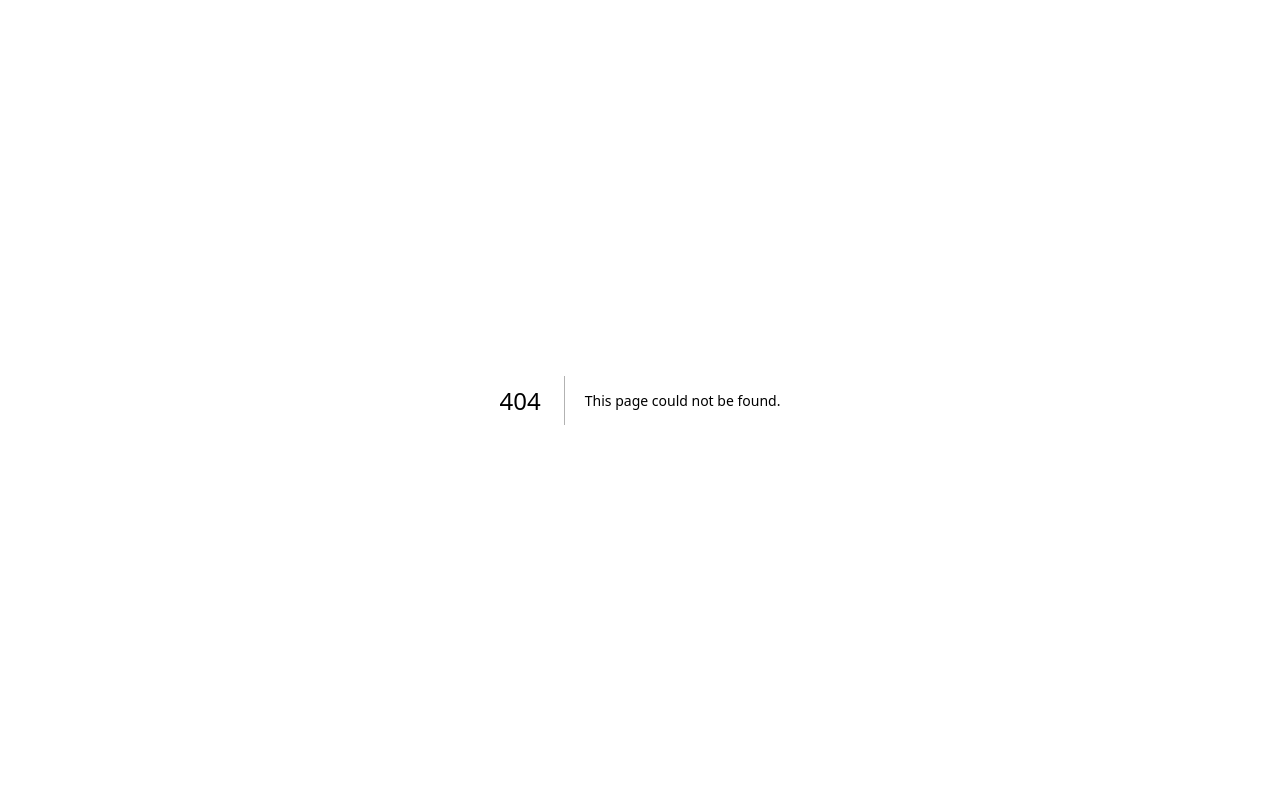
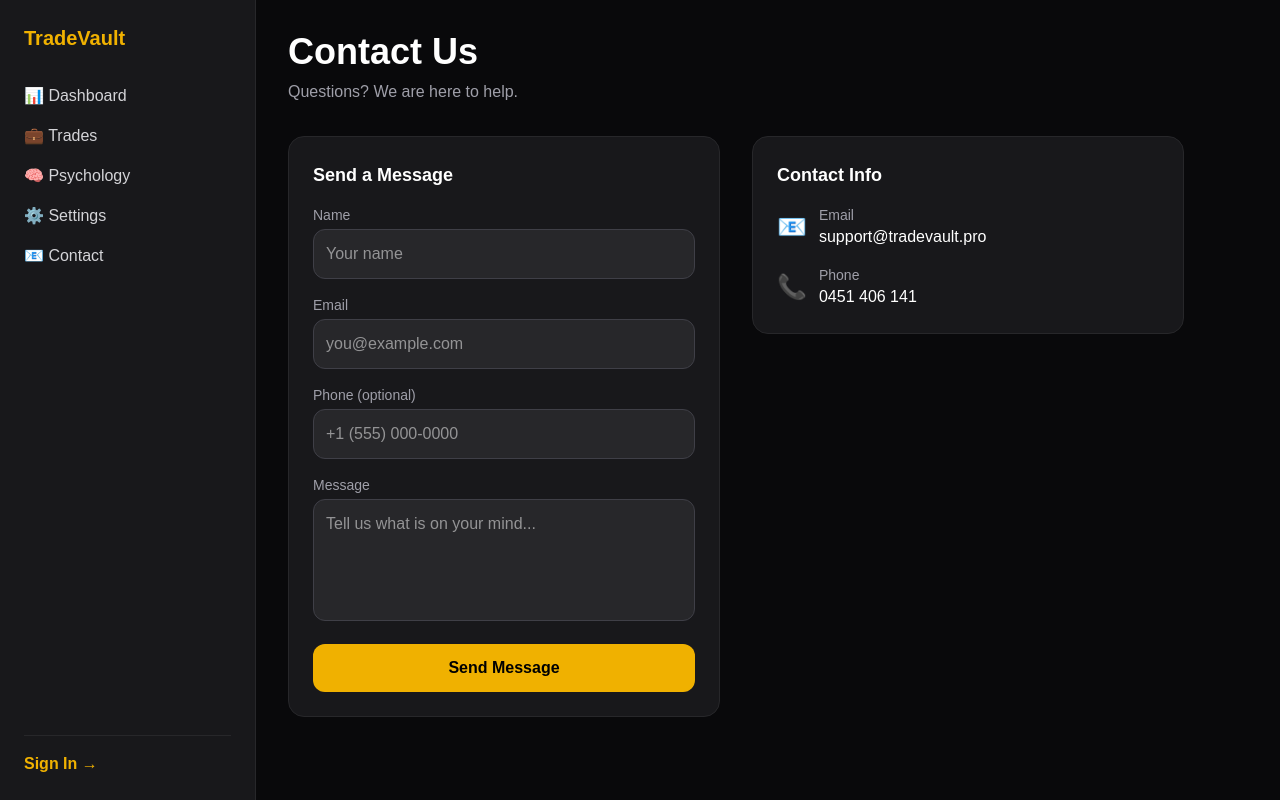
Before and after one commit to keeran30/Tradingjournal, a Next.js app: page /contact in a window 1280 px wide. Before the commit this address had no page. Built offline with nearby package versions, Linux system fonts and the light colour scheme; no server answers.

Commit message:
Add contact page

```diff
--- /dev/null
+++ b/app/contact/page.tsx
@@ -0,0 +1,83 @@
+"use client"
+
+import { useState } from "react"
+import Sidebar from "../components/Sidebar"
+
+export default function ContactPage() {
+  const [name, setName] = useState("")
+  const [email, setEmail] = useState("")
+  const [phone, setPhone] = useState("")
+  const [message, setMessage] = useState("")
+  const [sent, setSent] = useState(false)
+
+  const handleSubmit = (e: React.FormEvent) => {
+    e.preventDefault()
+    setSent(true)
+    setName("")
+    setEmail("")
+    setPhone("")
+    setMessage("")
+    setTimeout(() => setSent(false), 5000)
+  }
+
+  return (
+    <main className="min-h-screen bg-zinc-950 text-white flex flex-col md:flex-row">
+      <Sidebar />
+      <section className="flex-1 p-4 md:p-8 overflow-y-auto">
+        <h1 className="text-3xl md:text-4xl font-bold mb-2">Contact Us</h1>
+        <p className="text-zinc-400 mb-8">Questions? We are here to help.</p>
+        <div className="grid grid-cols-1 md:grid-cols-2 gap-8 max-w-4xl">
+          <div className="bg-zinc-900 p-6 rounded-2xl border border-zinc-800">
+            <h3 className="font-bold text-lg mb-4">Send a Message</h3>
+            {sent ? (
+              <div className="bg-green-900/30 border border-green-500/30 p-4 rounded-xl text-green-400">
+                Message sent! We will reply within 24 hours.
+              </div>
+            ) : (
+              <form onSubmit={handleSubmit} className="space-y-4">
+                <div>
+                  <label className="block text-zinc-400 text-sm mb-1">Name</label>
+                  <input type="text" value={name} onChange={(e) => setName(e.target.value)} placeholder="Your name" className="w-full p-3 bg-zinc-800 rounded-xl border border-zinc-700 focus:border-yellow-500 outline-none" required />
+                </div>
+                <div>
+                  <label className="block text-zinc-400 text-sm mb-1">Email</label>
+                  <input type="email" value={email} onChange={(e) => setEmail(e.target.value)} placeholder="you@example.com" className="w-full p-3 bg-zinc-800 rounded-xl border border-zinc-700 focus:border-yellow-500 outline-none" required />
+                </div>
+                <div>
+                  <label className="block text-zinc-400 text-sm mb-1">Phone (optional)</label>
+                  <input type="tel" value={phone} onChange={(e) => setPhone(e.target.value)} placeholder="+1 (555) 000-0000" className="w-full p-3 bg-zinc-800 rounded-xl border border-zinc-700 focus:border-yellow-500 outline-none" />
+                </div>
+                <div>
+                  <label className="block text-zinc-400 text-sm mb-1">Message</label>
+                  <textarea value={message} onChange={(e) => setMessage(e.target.value)} placeholder="Tell us what is on your mind..." rows={4} className="w-full p-3 bg-zinc-800 rounded-xl border border-zinc-700 focus:border-yellow-500 outline-none resize-none" required />
+                </div>
+                <button type="submit" className="w-full bg-yellow-500 hover:bg-yellow-400 text-black py-3 rounded-xl font-bold transition">Send Message</button>
+              </form>
+            )}
+          </div>
+          <div className="space-y-6">
+            <div className="bg-zinc-900 p-6 rounded-2xl border border-zinc-800">
+              <h3 className="font-bold text-lg mb-4">Contact Info</h3>
+              <div className="space-y-4">
+                <div className="flex items-center gap-3">
+                  <span className="text-2xl">📧</span>
+                  <div>
+                    <p className="text-zinc-400 text-sm">Email</p>
+                    <p className="text-white font-medium">support@tradevault.pro</p>
+                  </div>
+                </div>
+                <div className="flex items-center gap-3">
+                  <span className="text-2xl">📞</span>
+                  <div>
+                    <p className="text-zinc-400 text-sm">Phone</p>
+                    <p className="text-white font-medium">0451 406 141</p>
+                  </div>
+                </div>
+              </div>
+            </div>
+          </div>
+        </div>
+      </section>
+    </main>
+  )
+}
```
